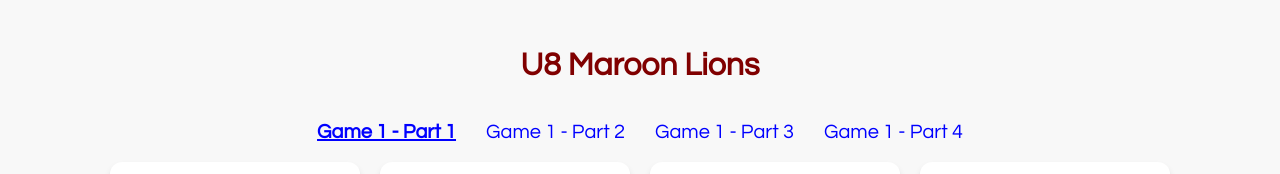
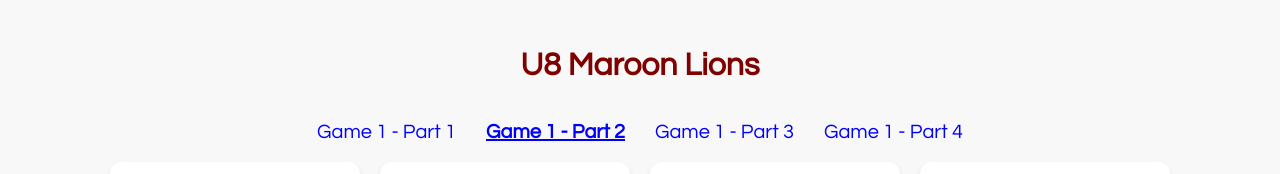
Before and after one commit to mariebridgwood/Game1Part2, a plain HTML site: page index.html in a window 1280 px wide. Shown: the top 174 px of the page. Drawn offline with Linux system fonts and the light colour scheme.

Commit message:
Update index.html

```diff
--- a/index.html
+++ b/index.html
@@ -12,8 +12,8 @@
 
 <!-- Add links to other repositories -->
 <ul class="nav-list">
-  <li><a href="https://mariebridgwood.github.io/Game1Part1/" class="active">Game 1 - Part 1</a></li>
-  <li><a href="https://mariebridgwood.github.io/Game1Part2/">Game 1 - Part 2</a></li>
+  <li><a href="https://mariebridgwood.github.io/Game1Part1/">Game 1 - Part 1</a></li>
+  <li><a href="https://mariebridgwood.github.io/Game1Part2/" class="active">Game 1 - Part 2</a></li>
   <li><a href="https://mariebridgwood.github.io/Game1Part3/">Game 1 - Part 3</a></li>
   <li><a href="https://mariebridgwood.github.io/Game1Part4/">Game 1 - Part 4</a></li>
 </ul>
```
